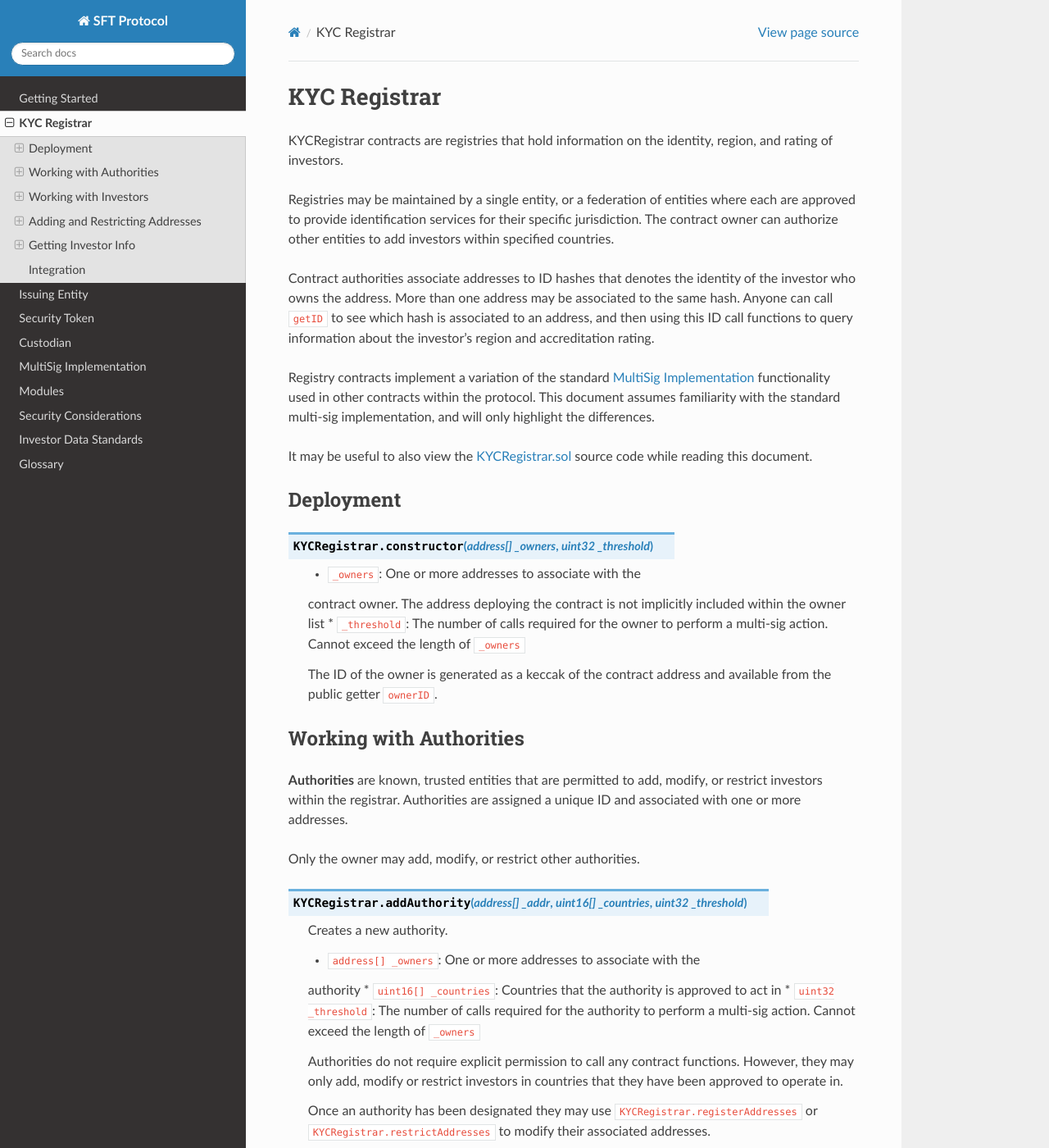
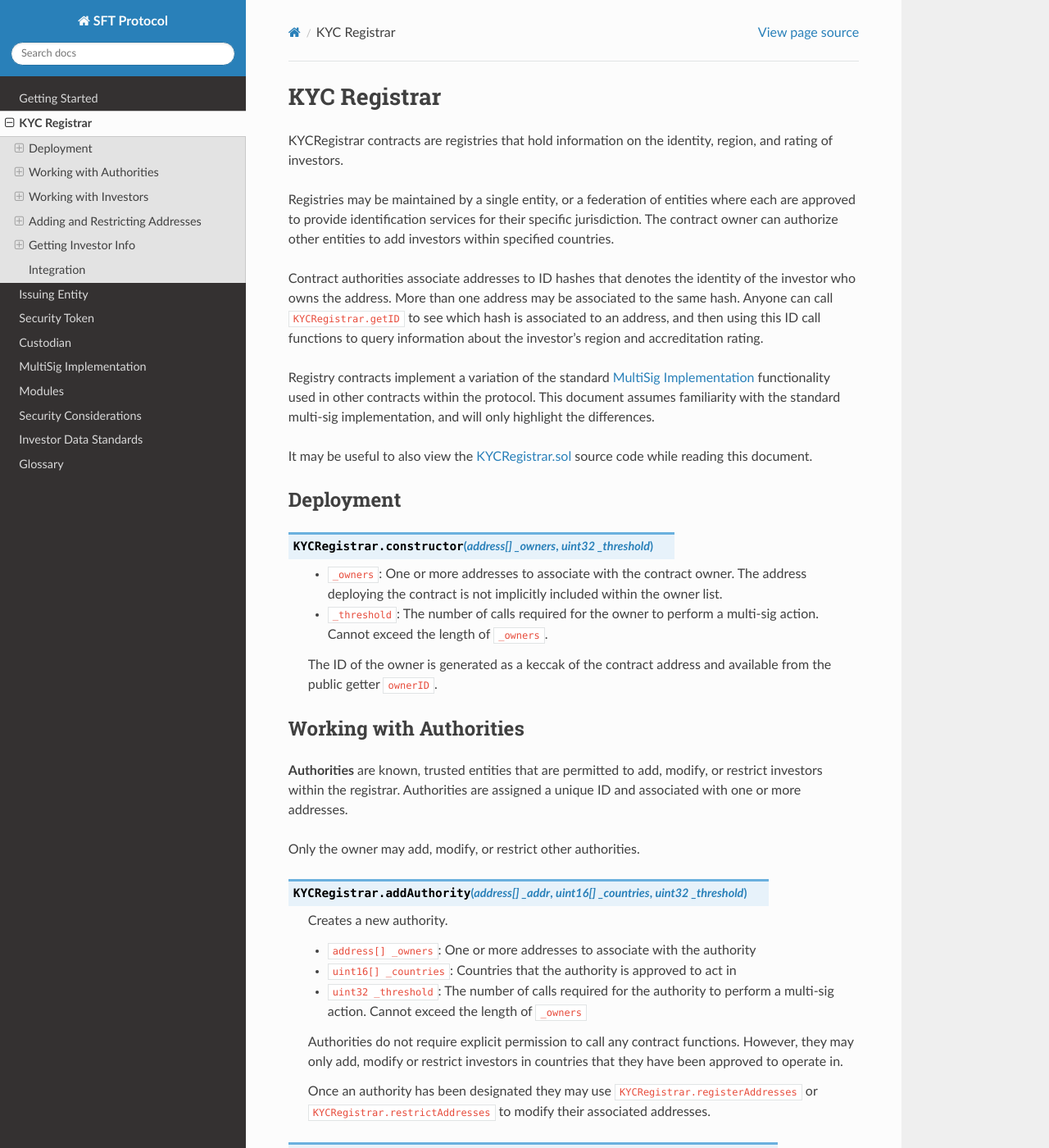
Before and after one commit to zerolawtech/SFT-Protocol, a Sphinx documentation site: the page built from docs/kyc-registrar.rst, in a window 1280 px wide and 1400 px high. Shown: the whole window at 82% size. Built offline with Sphinx 7.4.7 and the Read the Docs theme 2.0.0, drawn with Linux system fonts in a browser that asks for light colours; some of the changed text lies outside the part shown.

Commit message:
minor formatting

```diff
--- a/docs/kyc-registrar.rst
+++ b/docs/kyc-registrar.rst
@@ -8,7 +8,7 @@ KYCRegistrar contracts are registries that hold information on the identity, reg
 
 Registries may be maintained by a single entity, or a federation of entities where each are approved to provide identification services for their specific jurisdiction. The contract owner can authorize other entities to add investors within specified countries.
 
-Contract authorities associate addresses to ID hashes that denotes the identity of the investor who owns the address. More than one address may be associated to the same hash. Anyone can call ``getID`` to see which hash is associated to an address, and then using this ID call functions to query information about the investor's region and accreditation rating.
+Contract authorities associate addresses to ID hashes that denotes the identity of the investor who owns the address. More than one address may be associated to the same hash. Anyone can call ``KYCRegistrar.getID`` to see which hash is associated to an address, and then using this ID call functions to query information about the investor's region and accreditation rating.
 
 Registry contracts implement a variation of the standard :ref:`multisig` functionality used in other contracts within the protocol. This document assumes familiarity with the standard multi-sig implementation, and will only highlight the differences.
 
@@ -19,11 +19,8 @@ Deployment
 
 .. method:: KYCRegistrar.constructor(address[] _owners, uint32 _threshold)
 
-    * ``_owners``: One or more addresses to associate with the
-    contract owner. The address deploying the contract is not implicitly
-    included within the owner list
-    * ``_threshold``: The number of calls required for the owner to
-    perform a multi-sig action. Cannot exceed the length of ``_owners``
+    * ``_owners``: One or more addresses to associate with the contract owner. The address deploying the contract is not implicitly included within the owner list.
+    * ``_threshold``: The number of calls required for the owner to perform a multi-sig action. Cannot exceed the length of ``_owners``.
 
     The ID of the owner is generated as a keccak of the contract address and available from the public getter ``ownerID``.
 
@@ -38,11 +35,9 @@ Only the owner may add, modify, or restrict other authorities.
 
     Creates a new authority.
 
-    * ``address[] _owners``: One or more addresses to associate with the
-    authority
+    * ``address[] _owners``: One or more addresses to associate with the authority
     * ``uint16[] _countries``: Countries that the authority is approved to act in
-    * ``uint32 _threshold``: The number of calls required for the authority to
-    perform a multi-sig action. Cannot exceed the length of ``_owners``
+    * ``uint32 _threshold``: The number of calls required for the authority to perform a multi-sig action. Cannot exceed the length of ``_owners``
 
     Authorities do not require explicit permission to call any contract functions. However, they may only add, modify or restrict investors in countries that they have been approved to operate in.
 
@@ -143,7 +138,7 @@ Getting Investor Info
 
 .. method:: KYCRegistrar.getInvestors(address _from, address _to)
 
-    The two investor version of ``getInvestor``. Also used to maximize gas efficiency.
+    The two investor version of ``KYCRegistrar.getInvestor``. Also used to maximize gas efficiency.
 
 .. method:: KYCRegistrar.getRating(bytes32 _id)
 
```
